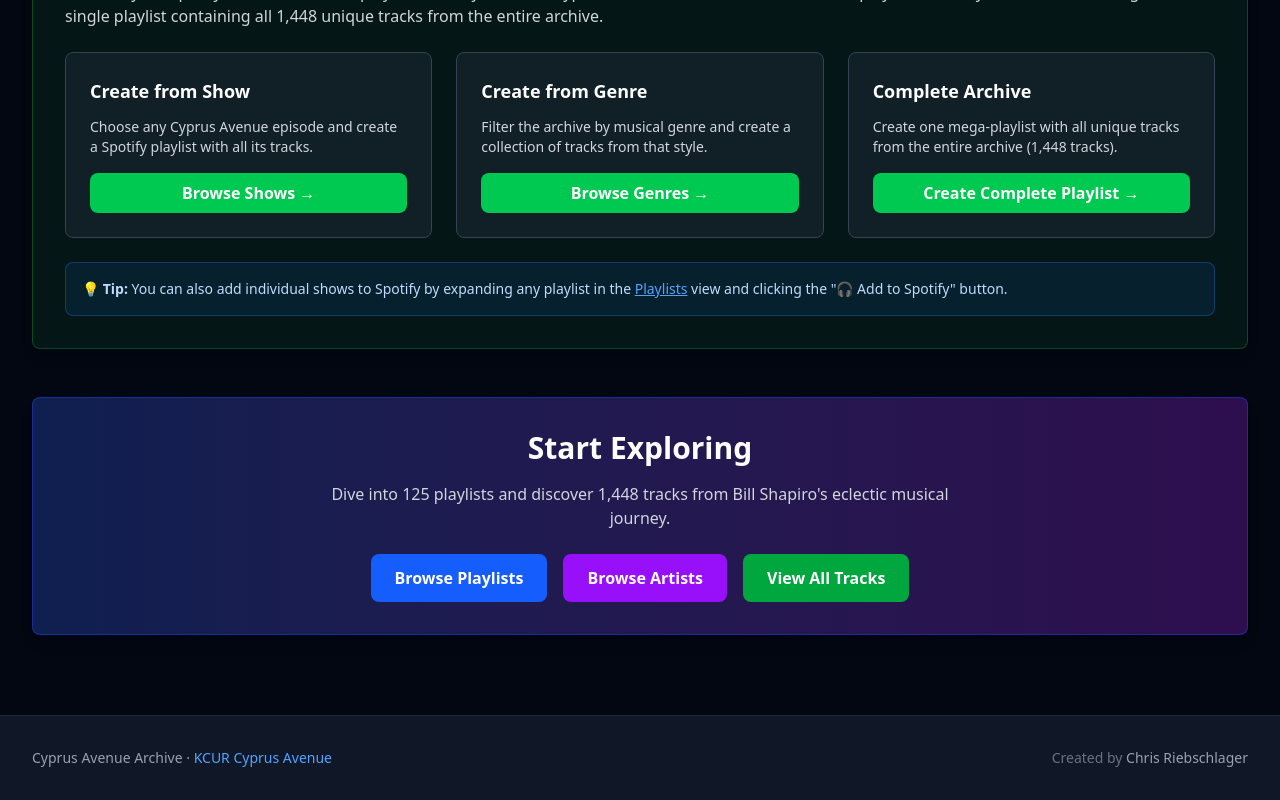
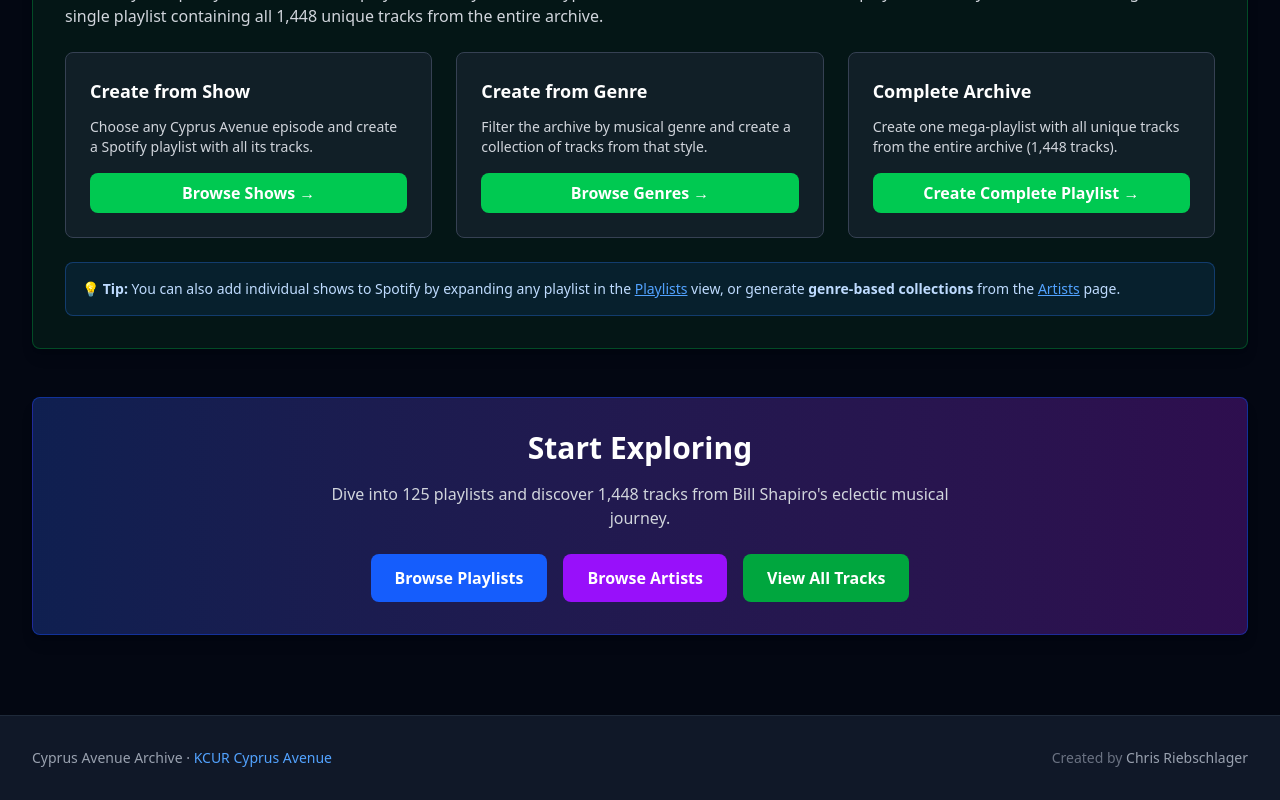
Before and after one commit to riebschlager/cyprus-avenue, a Vue app in the folder web/: page / in a window 1280 px wide. Shown: the part 2910-3710 px from the top of the page. Built offline with nearby package versions, Linux system fonts and the light colour scheme; no server answers.

Commit message:
style: move spotify tip box to correct location and update text

```diff
--- a/web/src/components/HomePage.vue
+++ b/web/src/components/HomePage.vue
@@ -476,11 +476,11 @@ const navigateToRandomArtist = () => {
           </div>
         </div>
 
-        <div class="bg-blue-500/10 border border-blue-500/30 rounded-lg p-4">
+        <div class="bg-blue-500/10 border border-blue-500/30 rounded-lg p-4 mt-6">
           <p class="text-sm text-blue-200">
             💡 <strong>Tip:</strong> You can also add individual shows to Spotify by expanding any playlist
-            in the <router-link to="/playlists" class="text-blue-400 hover:text-blue-300 underline">Playlists</router-link> view
-            and clicking the "🎧 Add to Spotify" button.
+            in the <router-link to="/playlists" class="text-blue-400 hover:text-blue-300 underline">Playlists</router-link> view,
+            or generate <strong>genre-based collections</strong> from the <router-link to="/artists" class="text-blue-400 hover:text-blue-300 underline">Artists</router-link> page.
           </p>
         </div>
       </div>
```
